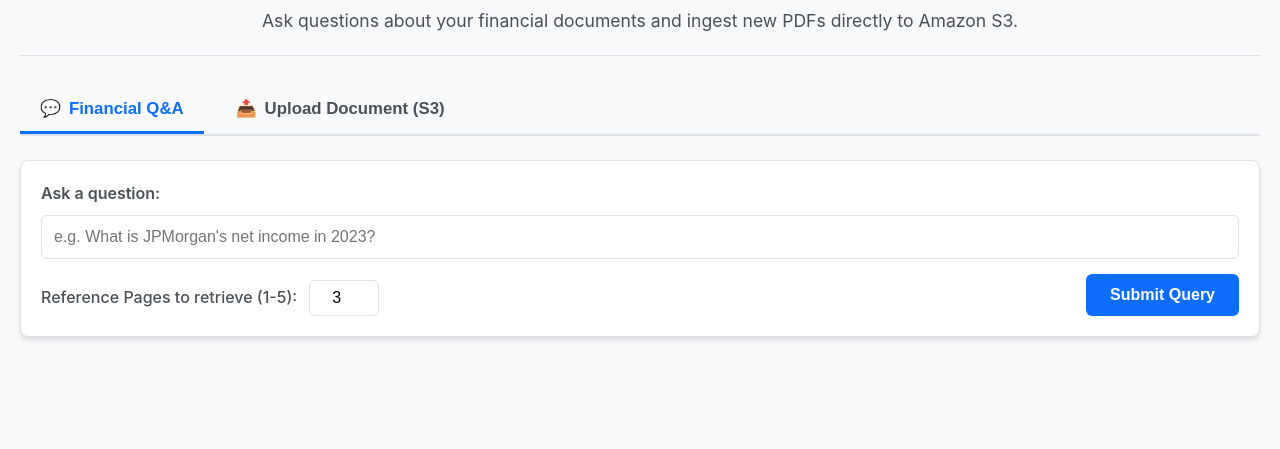
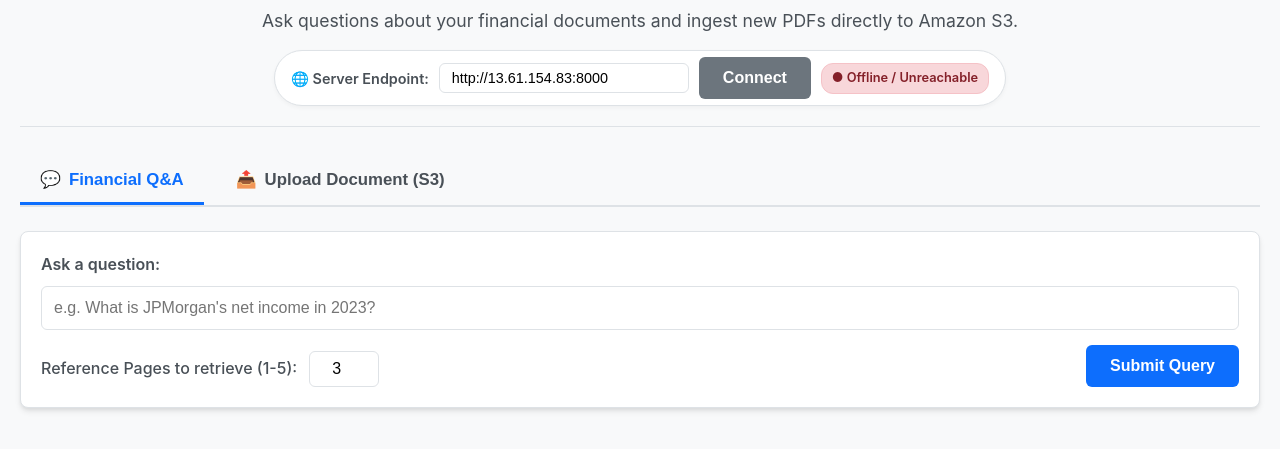
Before and after one commit to SachinMishra-ux/Financial_Pdfs, a plain HTML site: page UI/index.html in a window 1280 px wide. Shown: the part 79-528 px from the top of the page. Drawn offline with nearby package versions, Linux system fonts and the light colour scheme; no server answers.

Commit message:
Enhance API configuration and health check features in UI; update deployment settings for AWS S3 integration

```diff
--- a/UI/app.js
+++ b/UI/app.js
@@ -1,6 +1,58 @@
 document.addEventListener('DOMContentLoaded', () => {
-    // Base API URL
-    const BASE_URL = 'http://localhost:8000';
+    // Elements - API Server Config
+    const apiUrlInput = document.getElementById('api-url-input');
+    const checkApiBtn = document.getElementById('check-api-btn');
+    const apiStatusBadge = document.getElementById('api-status-badge');
+
+    // Default to deployed EC2 endpoint, or restore previous user input from localStorage
+    const savedApiUrl = localStorage.getItem('financial_rag_api_url') || 'http://13.61.154.83:8000';
+    if (apiUrlInput) {
+        apiUrlInput.value = savedApiUrl;
+    }
+
+    function getBaseUrl() {
+        if (!apiUrlInput) return 'http://13.61.154.83:8000';
+        const url = apiUrlInput.value.trim() || 'http://13.61.154.83:8000';
+        return url.replace(/\/+$/, '');
+    }
+
+    // Health check logic for API connection
+    async function checkApiHealth() {
+        const url = getBaseUrl();
+        localStorage.setItem('financial_rag_api_url', url);
+        apiStatusBadge.className = 'badge badge-connecting';
+        apiStatusBadge.textContent = 'Checking...';
+
+        try {
+            const res = await fetch(`${url}/health`, { method: 'GET' });
+            if (res.ok) {
+                const data = await res.json();
+                if (data.status === 'healthy') {
+                    apiStatusBadge.className = 'badge badge-success';
+                    apiStatusBadge.textContent = '● Connected (Healthy)';
+                } else {
+                    apiStatusBadge.className = 'badge badge-connecting';
+                    apiStatusBadge.textContent = '● Degraded';
+                }
+            } else {
+                apiStatusBadge.className = 'badge badge-error';
+                apiStatusBadge.textContent = `● HTTP ${res.status}`;
+            }
+        } catch (err) {
+            apiStatusBadge.className = 'badge badge-error';
+            apiStatusBadge.textContent = '● Offline / Unreachable';
+        }
+    }
+
+    if (checkApiBtn) {
+        checkApiBtn.addEventListener('click', checkApiHealth);
+    }
+    if (apiUrlInput) {
+        apiUrlInput.addEventListener('change', checkApiHealth);
+    }
+
+    // Run initial health check on page load
+    checkApiHealth();
 
     // Elements - Navigation Tabs
     const tabBtnQa = document.getElementById('tab-btn-qa');
@@ -56,14 +108,15 @@ document.addEventListener('DOMContentLoaded', () => {
         if (!question) return;
 
         // Show loading and clear previous answers
-        loadingText.textContent = 'Retrieving context and generating answer...';
+        loadingText.textContent = 'Retrieving context from Qdrant and generating answer via Gemini...';
         loadingOverlay.classList.remove('hidden');
         resultsLayout.classList.add('hidden');
         imagesContainer.innerHTML = '';
         answerContainer.innerHTML = '';
 
         try {
-            const response = await fetch(`${BASE_URL}/query`, {
+            const currentBaseUrl = getBaseUrl();
+            const response = await fetch(`${currentBaseUrl}/query`, {
                 method: 'POST',
                 headers: {
                     'Content-Type': 'application/json'
@@ -187,12 +240,12 @@ document.addEventListener('DOMContentLoaded', () => {
         hideUploadStatus();
     });
 
-    // Upload to S3 via API
+    // Upload to S3 via deployed API
     uploadBtn.addEventListener('click', async () => {
         if (!currentFile) return;
 
         hideUploadStatus();
-        loadingText.textContent = `Uploading ${currentFile.name} to Amazon S3...`;
+        loadingText.textContent = `Uploading ${currentFile.name} to Amazon S3 via EC2 backend...`;
         loadingOverlay.classList.remove('hidden');
         uploadBtn.disabled = true;
 
@@ -200,7 +253,8 @@ document.addEventListener('DOMContentLoaded', () => {
         formData.append('file', currentFile);
 
         try {
-            const response = await fetch(`${BASE_URL}/upload`, {
+            const currentBaseUrl = getBaseUrl();
+            const response = await fetch(`${currentBaseUrl}/upload`, {
                 method: 'POST',
                 body: formData
             });
@@ -212,7 +266,7 @@ document.addEventListener('DOMContentLoaded', () => {
 
             const result = await response.json();
             showUploadStatus(
-                `🎉 ${result.message} Check your worker logs to watch the ingestion process.`,
+                `🎉 ${result.message} Check your EC2 worker container logs to watch the ingestion process.`,
                 'success'
             );
             clearSelectedFile();
--- a/UI/index.html
+++ b/UI/index.html
@@ -12,6 +12,12 @@
     <header class="app-header">
         <h1>📊 Multimodal Financial RAG Assistant</h1>
         <p>Ask questions about your financial documents and ingest new PDFs directly to Amazon S3.</p>
+        <div class="api-config-bar">
+            <span class="api-config-label">🌐 Server Endpoint:</span>
+            <input type="text" id="api-url-input" class="api-url-input" value="http://13.61.154.83:8000" placeholder="http://13.61.154.83:8000">
+            <button type="button" id="check-api-btn" class="btn btn-sm btn-secondary">Connect</button>
+            <span id="api-status-badge" class="badge badge-connecting">Connecting...</span>
+        </div>
     </header>
 
     <main class="app-container">
--- a/UI/style.css
+++ b/UI/style.css
@@ -40,6 +40,71 @@ body {
 .app-header p {
     color: var(--text-secondary);
     font-size: 1.1rem;
+}
+
+.api-config-bar {
+    display: inline-flex;
+    align-items: center;
+    gap: 10px;
+    margin-top: 15px;
+    padding: 6px 16px;
+    background-color: var(--bg-secondary);
+    border: 1px solid var(--border-color);
+    border-radius: 30px;
+    box-shadow: 0 2px 4px rgba(0,0,0,0.04);
+}
+
+.api-config-label {
+    font-size: 0.9rem;
+    font-weight: 600;
+    color: var(--text-secondary);
+}
+
+.api-url-input {
+    padding: 6px 12px;
+    font-size: 0.9rem;
+    border: 1px solid var(--border-color);
+    border-radius: 6px;
+    width: 250px;
+}
+
+.btn-sm {
+    padding: 6px 14px;
+    font-size: 0.85rem;
+}
+
+.btn-secondary {
+    background-color: #6c757d;
+    color: white;
+}
+
+.btn-secondary:hover {
+    background-color: #5c636a;
+}
+
+.badge {
+    font-size: 0.8rem;
+    font-weight: 600;
+    padding: 4px 10px;
+    border-radius: 12px;
+}
+
+.badge-success {
+    background-color: #d1e7dd;
+    color: #0f5132;
+    border: 1px solid #badbcc;
+}
+
+.badge-error {
+    background-color: #f8d7da;
+    color: #842029;
+    border: 1px solid #f5c2c7;
+}
+
+.badge-connecting {
+    background-color: #fff3cd;
+    color: #664d03;
+    border: 1px solid #ffecb5;
 }
 
 .app-container {
```
Also changed, not shown: 3 other files.
